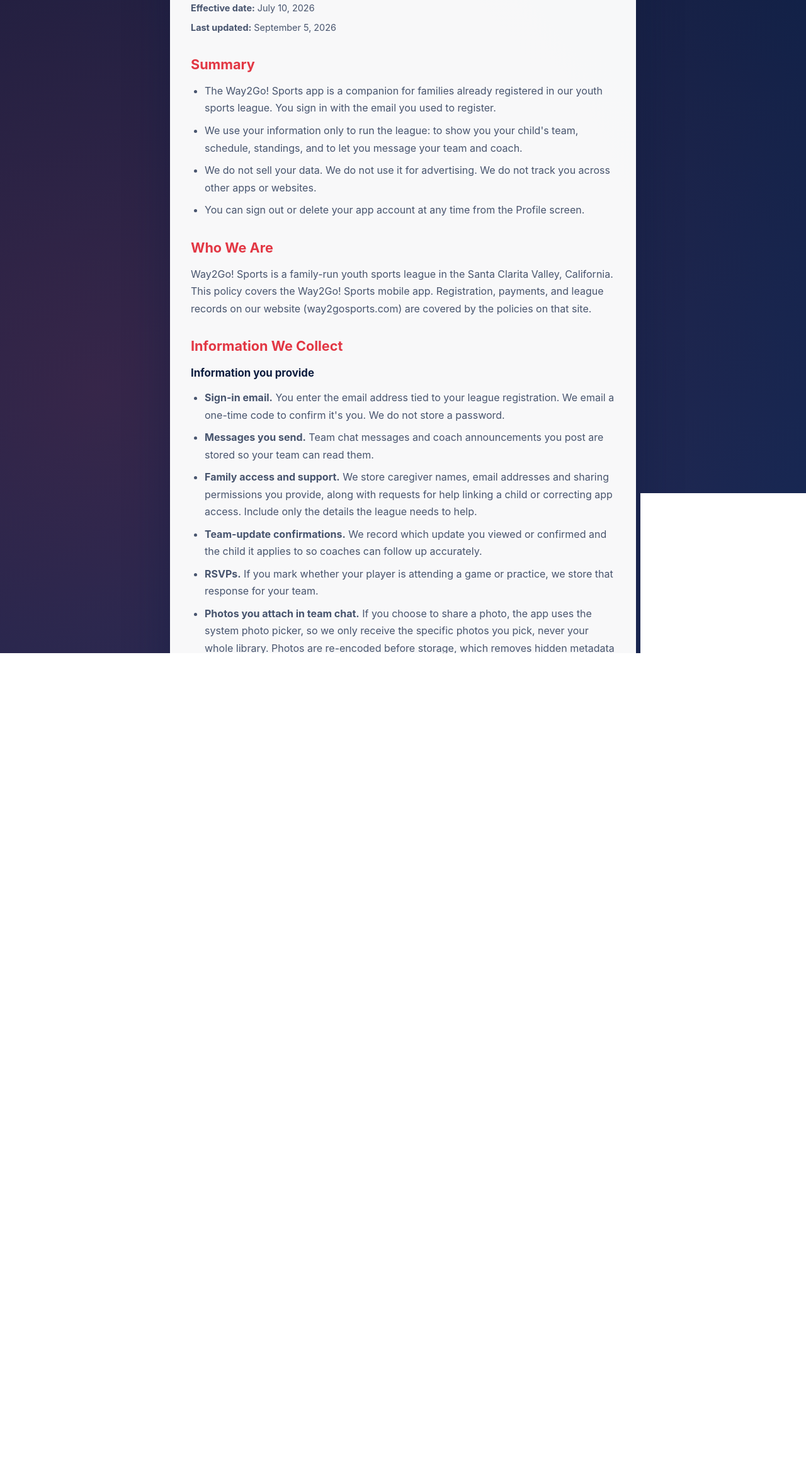
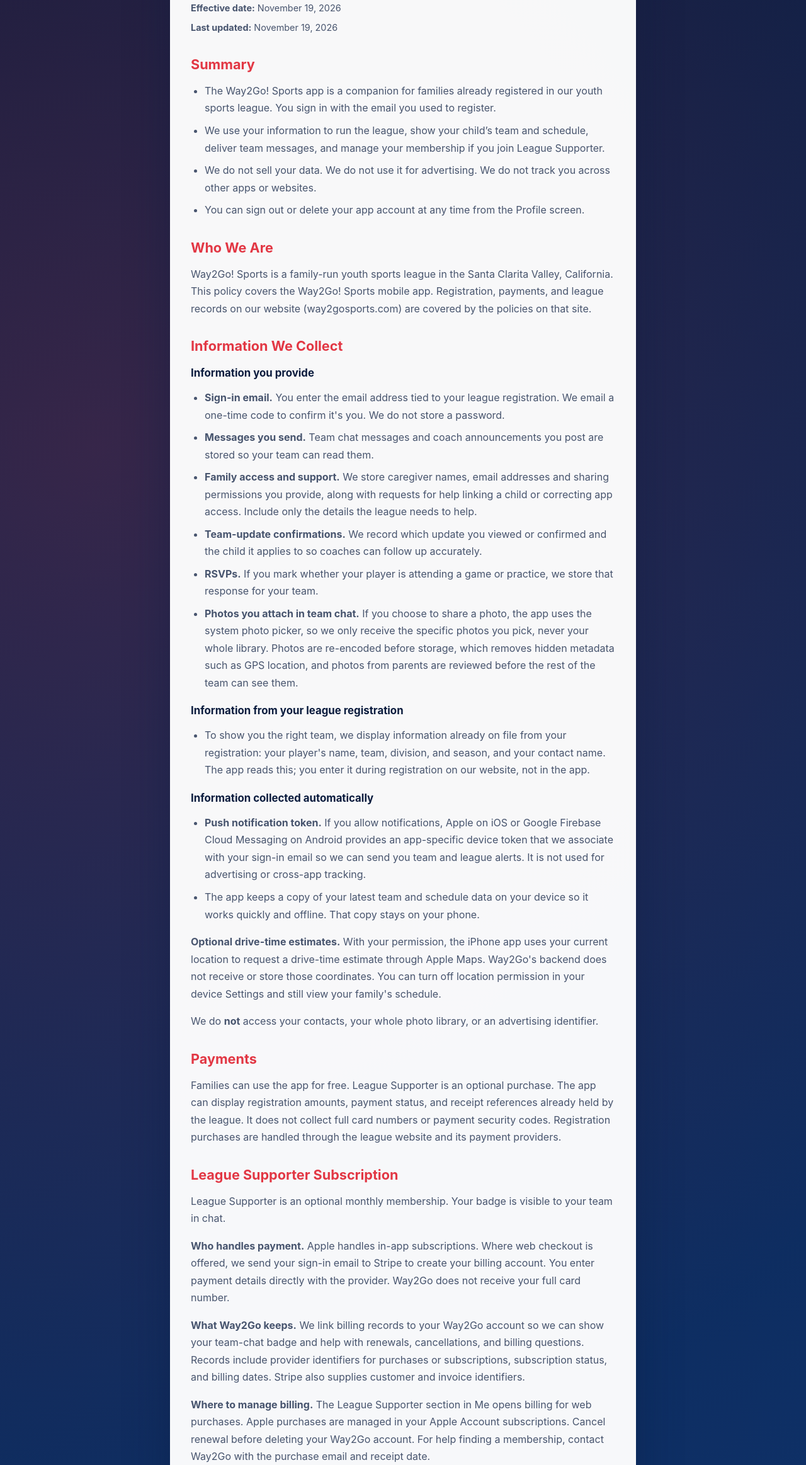
Before and after one commit to DustinTPS/way2go-legal, a plain HTML site: page privacy-policy/index.html in a window 1280 px wide. Shown: the part 234-2560 px from the top of the page at 63% size. Drawn offline with Linux system fonts and the light colour scheme.

Commit message:
Explain optional Apple and web membership billing and cancellation

```diff
--- a/privacy-policy/index.html
+++ b/privacy-policy/index.html
@@ -45,13 +45,13 @@
       <section class="card">
         <p class="eyebrow">Privacy Policy</p>
         <h1>Way2Go! Sports Privacy Policy</h1>
-        <p class="meta"><strong>Effective date:</strong> July 10, 2026</p>
-        <p class="meta"><strong>Last updated:</strong> September 5, 2026</p>
+        <p class="meta"><strong>Effective date:</strong> November 19, 2026</p>
+        <p class="meta"><strong>Last updated:</strong> November 19, 2026</p>
 
         <h2>Summary</h2>
         <ul>
           <li>The Way2Go! Sports app is a companion for families already registered in our youth sports league. You sign in with the email you used to register.</li>
-          <li>We use your information only to run the league: to show you your child's team, schedule, standings, and to let you message your team and coach.</li>
+          <li>We use your information to run the league, show your child’s team and schedule, deliver team messages, and manage your membership if you join League Supporter.</li>
           <li>We do not sell your data. We do not use it for advertising. We do not track you across other apps or websites.</li>
           <li>You can sign out or delete your app account at any time from the Profile screen.</li>
         </ul>
@@ -82,7 +82,13 @@
         <p>We do <strong>not</strong> access your contacts, your whole photo library, or an advertising identifier.</p>
 
         <h2>Payments</h2>
-        <p>The app is free for every league family and contains no in-app purchases. The app can display registration amounts, payment status, and receipt references already held by the league. It does not collect full card numbers or payment security codes. Registration purchases are handled through the league website and its payment providers.</p>
+        <p>Families can use the app for free. League Supporter is an optional purchase. The app can display registration amounts, payment status, and receipt references already held by the league. It does not collect full card numbers or payment security codes. Registration purchases are handled through the league website and its payment providers.</p>
+
+        <h2>League Supporter Subscription</h2>
+        <p>League Supporter is an optional monthly membership. Your badge is visible to your team in chat.</p>
+        <p><strong>Who handles payment.</strong> Apple handles in-app subscriptions. Where web checkout is offered, we send your sign-in email to Stripe to create your billing account. You enter payment details directly with the provider. Way2Go does not receive your full card number.</p>
+        <p><strong>What Way2Go keeps.</strong> We link billing records to your Way2Go account so we can show your team-chat badge and help with renewals, cancellations, and billing questions. Records include provider identifiers for purchases or subscriptions, subscription status, and billing dates. Stripe also supplies customer and invoice identifiers.</p>
+        <p><strong>Where to manage billing.</strong> The League Supporter section in Me opens billing for web purchases. Apple purchases are managed in your Apple Account subscriptions. Cancel renewal before deleting your Way2Go account. For help finding a membership, contact Way2Go with the purchase email and receipt date.</p>
 
         <h2>How We Use Your Information</h2>
         <ul>
```
Also changed, not shown: terms/index.html (+9 -2 lines).
